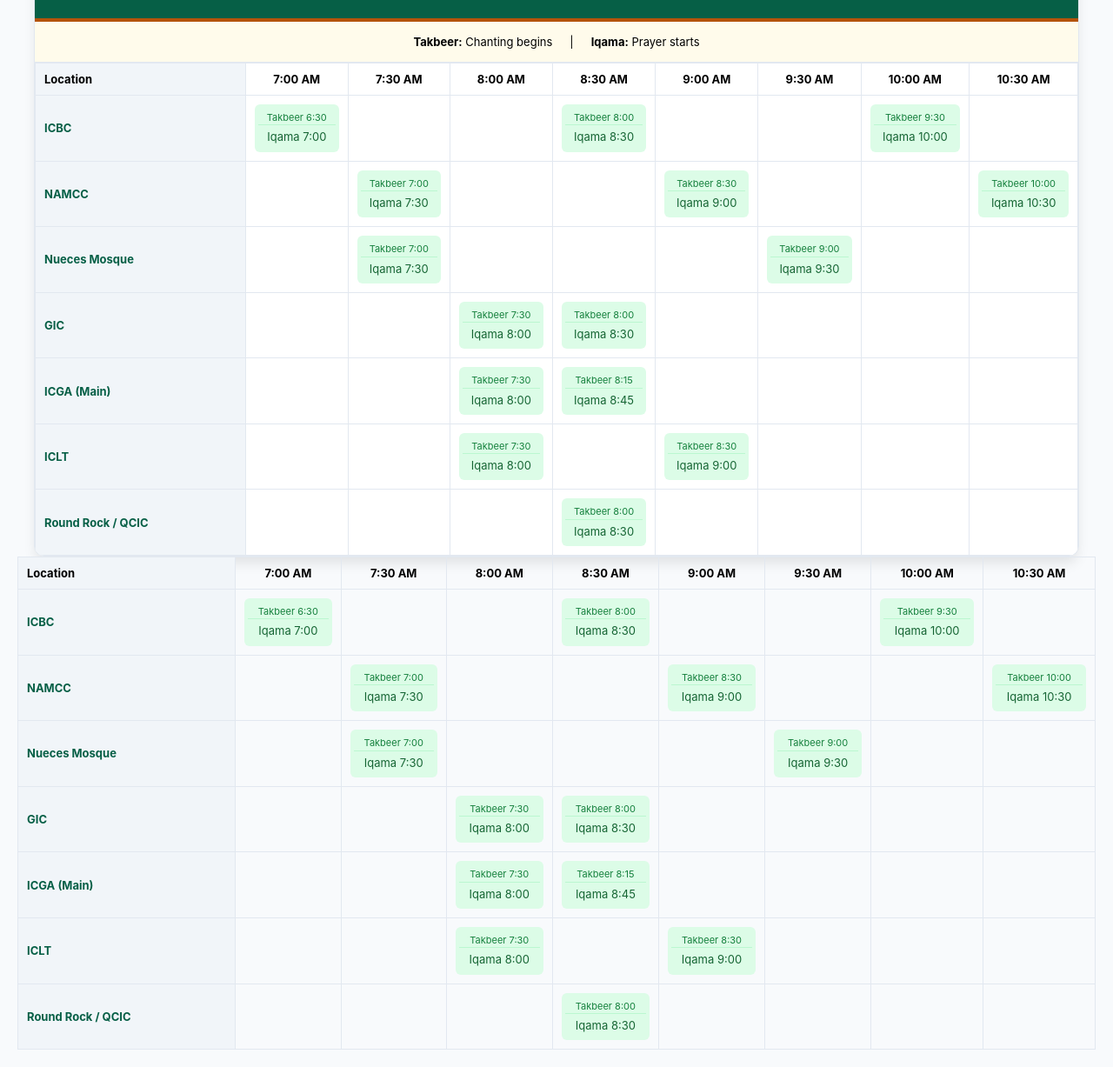
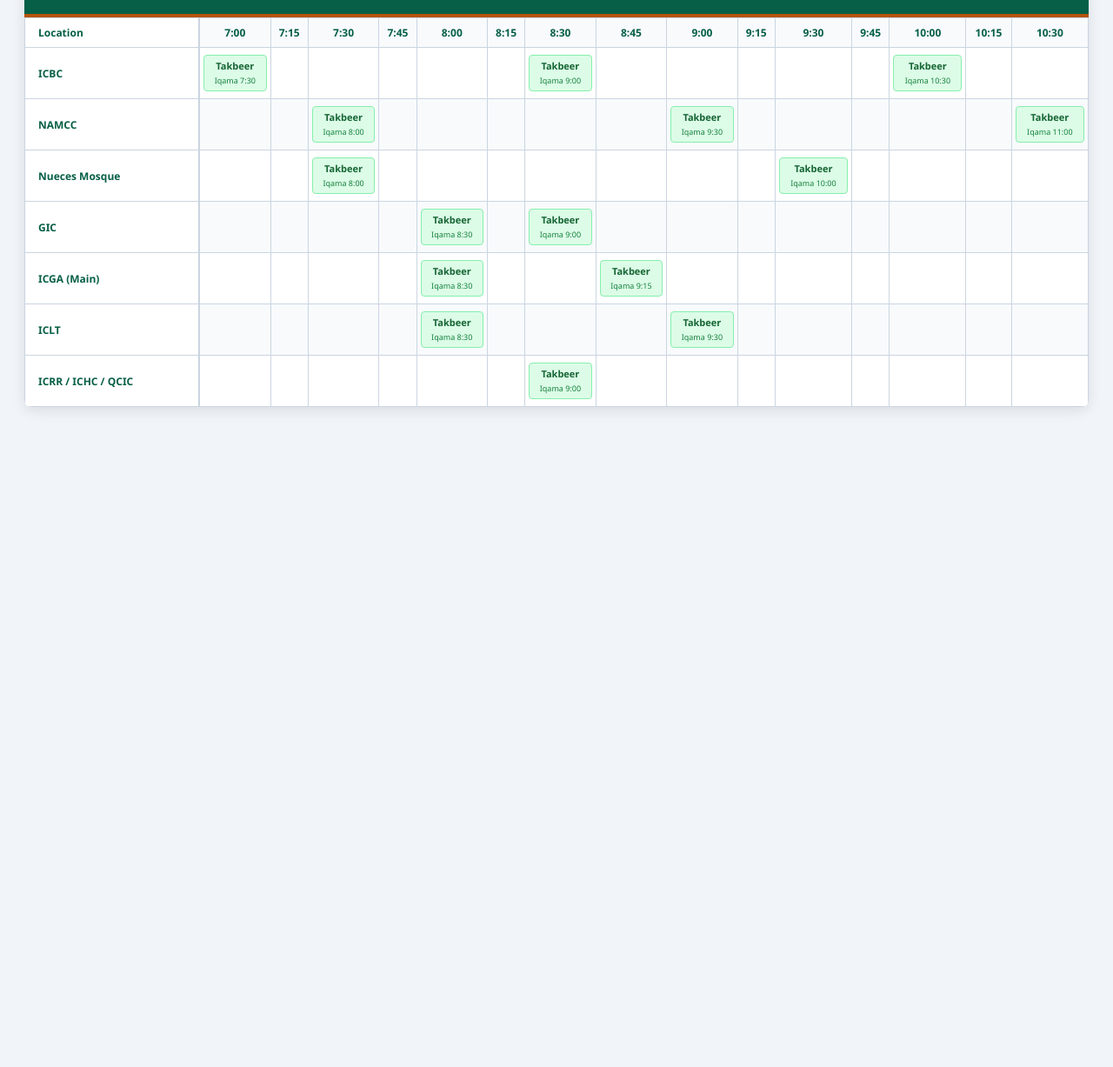
Before and after one commit to darkchocolateapps/math, a plain HTML site: page test.html in a window 1280 px wide. Shown: the part 112-1339 px from the top of the page at 87% size. After the commit the page ends 800 px from the top, so only its background shows below. Drawn offline with Linux system fonts and the light colour scheme.

Commit message:
Update test.html

```diff
--- a/test.html
+++ b/test.html
@@ -3,182 +3,84 @@
 <head>
     <meta charset="UTF-8">
     <meta name="viewport" content="width=device-width, initial-scale=1.0">
-    <title>2026 Eid Schedule - Takbeer & Prayer</title>
+    <title>2026 Eid Prayer Planning - 15min Grid</title>
     <style>
-        :root { --primary: #065f46; --accent: #b45309; --border: #e2e8f0; --bg: #f8fafc; }
-        body { font-family: 'Inter', system-ui, sans-serif; background: var(--bg); margin: 0; padding: 20px; }
-        .calendar-card { max-width: 1200px; margin: auto; background: white; border-radius: 12px; box-shadow: 0 10px 15px -3px rgba(0,0,0,0.1); overflow: hidden; border: 1px solid var(--border); }
-        .header { background: var(--primary); color: white; padding: 24px; text-align: center; border-bottom: 4px solid var(--accent); }
-        .legend { display: flex; justify-content: center; gap: 20px; padding: 15px; background: #fffbeb; font-size: 13px; border-bottom: 1px solid var(--border); }
-        .table-wrapper { overflow-x: auto; }
-        table { width: 100%; border-collapse: collapse; font-size: 13px; min-width: 1000px; }
-        th, td { border: 1px solid var(--border); padding: 10px; text-align: center; }
-        th:first-child, td:first-child { position: sticky; left: 0; background: #f1f5f9; z-index: 2; min-width: 180px; text-align: left; }
-        td:first-child a { color: var(--primary); text-decoration: none; font-weight: 700; }
-        .prayer-slot { background-color: #dcfce7; color: #166534; border-radius: 6px; padding: 8px 4px; line-height: 1.4; }
-        .prayer-slot small { color: #15803d; font-size: 11px; display: block; border-bottom: 1px solid #bbf7d0; margin-bottom: 4px; }
-        tr:hover td { background-color: #f0fdf4; }
+        :root { --primary: #065f46; --gold: #b45309; --border: #cbd5e1; }
+        body { font-family: 'Segoe UI', system-ui, sans-serif; background: #f1f5f9; padding: 20px; color: #334155; }
+        .container { max-width: 1300px; margin: auto; background: white; border-radius: 8px; box-shadow: 0 4px 15px rgba(0,0,0,0.1); overflow: hidden; }
+        .header { background: var(--primary); color: white; padding: 20px; text-align: center; border-bottom: 4px solid var(--gold); }
+        .table-wrap { overflow-x: auto; }
+        table { width: 100%; border-collapse: collapse; min-width: 1100px; font-size: 12px; }
+        th, td { border: 1px solid var(--border); padding: 8px 4px; text-align: center; }
+        th { background: #f8fafc; color: var(--primary); font-weight: 800; }
+        .masjid-col { position: sticky; left: 0; background: #fff; font-weight: bold; text-align: left; padding-left: 15px; width: 180px; z-index: 10; border-right: 2px solid var(--border); }
+        .masjid-col a { color: var(--primary); text-decoration: none; }
+
+        /* The Takbeer Slot Styling */
+        .slot { background: #dcfce7; border: 1px solid #86efac; border-radius: 4px; padding: 4px 2px; }
+        .slot b { color: #166534; display: block; font-size: 11px; }
+        .slot i { font-size: 9px; color: #15803d; font-style: normal; }
+
+        tr:nth-child(even) { background: #f8fafc; }
+        tr:hover { background: #f0fdf4; }
     </style>
 </head>
 <body>
 
-<div class="calendar-card">
+<div class="container">
     <div class="header">
-        <h1 style="margin:0">2026 Eid-ul-Fitr Unified Schedule</h1>
-        <p style="margin:5px 0 0; opacity: 0.9;">Austin Metro Area Islamic Centers</p>
+        <h1 style="margin:0; font-size: 24px;">2026 Eid-ul-Fitr Prayer Planning</h1>
+        <p style="margin:5px 0 0; opacity: 0.8;">Showing Takbeer Start Times (Prayer/Iqama follows 30 mins later)</p>
     </div>
 
-    <div class="legend">
-        <span><strong>Takbeer:</strong> Chanting begins</span>
-        <span>|</span>
-        <span><strong>Iqama:</strong> Prayer starts</span>
-    </div>
-
-    <div class="table-wrapper">
+    <div class="table-wrap">
         <table>
             <thead>
                 <tr>
-                    <th>Location</th>
-                    <th>7:00 AM</th>
-                    <th>7:30 AM</th>
-                    <th>8:00 AM</th>
-                    <th>8:30 AM</th>
-                    <th>9:00 AM</th>
-                    <th>9:30 AM</th>
-                    <th>10:00 AM</th>
-                    <th>10:30 AM</th>
+                    <th class="masjid-col">Location</th>
+                    <th>7:00</th><th>7:15</th><th>7:30</th><th>7:45</th>
+                    <th>8:00</th><th>8:15</th><th>8:30</th><th>8:45</th>
+                    <th>9:00</th><th>9:15</th><th>9:30</th><th>9:45</th>
+                    <th>10:00</th><th>10:15</th><th>10:30</th>
                 </tr>
             </thead>
             <tbody>
                 <tr>
-                    <td><a href="http://www.icbrushycreek.org" target="_blank">ICBC</a></td>
-                    <td><div class="prayer-slot"><small>Takbeer 6:30</small>Iqama 7:00</div></td>
-                    <td></td><td></td>
-                    <td><div class="prayer-slot"><small>Takbeer 8:00</small>Iqama 8:30</div></td>
-                    <td></td><td></td>
-                    <td><div class="prayer-slot"><small>Takbeer 9:30</small>Iqama 10:00</div></td>
-                    <td></td>
+                    <td class="masjid-col"><a href="http://icbrushycreek.org">ICBC</a></td>
+                    <td><div class="slot"><b>Takbeer</b><i>Iqama 7:30</i></div></td><td></td><td></td><td></td><td></td><td></td>
+                    <td><div class="slot"><b>Takbeer</b><i>Iqama 9:00</i></div></td><td></td><td></td><td></td><td></td><td></td>
+                    <td><div class="slot"><b>Takbeer</b><i>Iqama 10:30</i></div></td><td></td><td></td>
                 </tr>
                 <tr>
-                    <td><a href="http://www.namcc.org" target="_blank">NAMCC</a></td>
-                    <td></td>
-                    <td><div class="prayer-slot"><small>Takbeer 7:00</small>Iqama 7:30</div></td>
-                    <td></td><td></td>
-                    <td><div class="prayer-slot"><small>Takbeer 8:30</small>Iqama 9:00</div></td>
-                    <td></td><td></td>
-                    <td><div class="prayer-slot"><small>Takbeer 10:00</small>Iqama 10:30</div></td>
+                    <td class="masjid-col"><a href="http://namcc.org">NAMCC</a></td>
+                    <td></td><td></td><td><div class="slot"><b>Takbeer</b><i>Iqama 8:00</i></div></td><td></td><td></td><td></td>
+                    <td></td><td></td><td><div class="slot"><b>Takbeer</b><i>Iqama 9:30</i></div></td><td></td><td></td><td></td>
+                    <td></td><td></td><td><div class="slot"><b>Takbeer</b><i>Iqama 11:00</i></div></td>
                 </tr>
                 <tr>
-                    <td><a href="http://www.nuecesmosque.com" target="_blank">Nueces Mosque</a></td>
-                    <td></td>
-                    <td><div class="prayer-slot"><small>Takbeer 7:00</small>Iqama 7:30</div></td>
-                    <td></td><td></td><td></td>
-                    <td><div class="prayer-slot"><small>Takbeer 9:00</small>Iqama 9:30</div></td>
-                    <td></td><td></td>
+                    <td class="masjid-col"><a href="http://nuecesmosque.com">Nueces Mosque</a></td>
+                    <td></td><td></td><td><div class="slot"><b>Takbeer</b><i>Iqama 8:00</i></div></td><td></td><td></td><td></td><td></td><td></td><td></td><td></td>
+                    <td><div class="slot"><b>Takbeer</b><i>Iqama 10:00</i></div></td><td></td><td></td><td></td><td></td>
                 </tr>
                 <tr>
-                    <td><a href="#">GIC</a></td>
-                    <td></td><td></td>
-                    <td><div class="prayer-slot"><small>Takbeer 7:30</small>Iqama 8:00</div></td>
-                    <td><div class="prayer-slot"><small>Takbeer 8:00</small>Iqama 8:30</div></td>
-                    <td></td><td></td><td></td><td></td>
+                    <td class="masjid-col"><a href="#">GIC</a></td>
+                    <td></td><td></td><td></td><td></td><td><div class="slot"><b>Takbeer</b><i>Iqama 8:30</i></div></td><td></td>
+                    <td><div class="slot"><b>Takbeer</b><i>Iqama 9:00</i></div></td><td></td><td></td><td></td><td></td><td></td><td></td><td></td><td></td>
                 </tr>
                 <tr>
-                    <td><a href="http://www.austinmosque.org" target="_blank">ICGA (Main)</a></td>
-                    <td></td><td></td>
-                    <td><div class="prayer-slot"><small>Takbeer 7:30</small>Iqama 8:00</div></td>
-                    <td><div class="prayer-slot"><small>Takbeer 8:15</small>Iqama 8:45</div></td>
-                    <td></td><td></td><td></td><td></td>
+                    <td class="masjid-col"><a href="http://austinmosque.org">ICGA (Main)</a></td>
+                    <td></td><td></td><td></td><td></td><td><div class="slot"><b>Takbeer</b><i>Iqama 8:30</i></div></td><td></td><td></td>
+                    <td><div class="slot"><b>Takbeer</b><i>Iqama 9:15</i></div></td><td></td><td></td><td></td><td></td><td></td><td></td><td></td>
                 </tr>
                 <tr>
-                    <td><a href="http://www.iclaketravis.org" target="_blank">ICLT</a></td>
-                    <td></td><td></td>
-                    <td><div class="prayer-slot"><small>Takbeer 7:30</small>Iqama 8:00</div></td>
-                    <td></td>
-                    <td><div class="prayer-slot"><small>Takbeer 8:30</small>Iqama 9:00</div></td>
-                    <td></td><td></td><td></td>
+                    <td class="masjid-col"><a href="http://iclaketravis.org">ICLT</a></td>
+                    <td></td><td></td><td></td><td></td><td><div class="slot"><b>Takbeer</b><i>Iqama 8:30</i></div></td><td></td><td></td><td></td>
+                    <td><div class="slot"><b>Takbeer</b><i>Iqama 9:30</i></div></td><td></td><td></td><td></td><td></td><td></td><td></td>
                 </tr>
                 <tr>
-                    <td><a href="http://roundrockmasjid.org" target="_blank">Round Rock / QCIC</a></td>
-                    <td></td><td></td><td></td>
-                    <td><div class="prayer-slot"><small>Takbeer 8:00</small>Iqama 8:30</div></td>
-                    <td></td><td></td><td></td><td></td>
-                </tr>
-            </tbody>
-        </table>
-    </div>
-</div>
-
-</body>
-</html>    <div class="table-wrapper">
-        <table>
-            <thead>
-                <tr>
-                    <th>Location</th>
-                    <th>7:00 AM</th>
-                    <th>7:30 AM</th>
-                    <th>8:00 AM</th>
-                    <th>8:30 AM</th>
-                    <th>9:00 AM</th>
-                    <th>9:30 AM</th>
-                    <th>10:00 AM</th>
-                    <th>10:30 AM</th>
-                </tr>
-            </thead>
-            <tbody>
-                <tr>
-                    <td><a href="http://www.icbrushycreek.org" target="_blank">ICBC</a></td>
-                    <td><div class="prayer-slot"><small>Takbeer 6:30</small>Iqama 7:00</div></td>
-                    <td></td><td></td>
-                    <td><div class="prayer-slot"><small>Takbeer 8:00</small>Iqama 8:30</div></td>
-                    <td></td><td></td>
-                    <td><div class="prayer-slot"><small>Takbeer 9:30</small>Iqama 10:00</div></td>
-                    <td></td>
-                </tr>
-                <tr>
-                    <td><a href="http://www.namcc.org" target="_blank">NAMCC</a></td>
-                    <td></td>
-                    <td><div class="prayer-slot"><small>Takbeer 7:00</small>Iqama 7:30</div></td>
-                    <td></td><td></td>
-                    <td><div class="prayer-slot"><small>Takbeer 8:30</small>Iqama 9:00</div></td>
-                    <td></td><td></td>
-                    <td><div class="prayer-slot"><small>Takbeer 10:00</small>Iqama 10:30</div></td>
-                </tr>
-                <tr>
-                    <td><a href="http://www.nuecesmosque.com" target="_blank">Nueces Mosque</a></td>
-                    <td></td>
-                    <td><div class="prayer-slot"><small>Takbeer 7:00</small>Iqama 7:30</div></td>
-                    <td></td><td></td><td></td>
-                    <td><div class="prayer-slot"><small>Takbeer 9:00</small>Iqama 9:30</div></td>
-                    <td></td><td></td>
-                </tr>
-                <tr>
-                    <td><a href="#">GIC</a></td>
-                    <td></td><td></td>
-                    <td><div class="prayer-slot"><small>Takbeer 7:30</small>Iqama 8:00</div></td>
-                    <td><div class="prayer-slot"><small>Takbeer 8:00</small>Iqama 8:30</div></td>
-                    <td></td><td></td><td></td><td></td>
-                </tr>
-                <tr>
-                    <td><a href="http://www.austinmosque.org" target="_blank">ICGA (Main)</a></td>
-                    <td></td><td></td>
-                    <td><div class="prayer-slot"><small>Takbeer 7:30</small>Iqama 8:00</div></td>
-                    <td><div class="prayer-slot"><small>Takbeer 8:15</small>Iqama 8:45</div></td>
-                    <td></td><td></td><td></td><td></td>
-                </tr>
-                <tr>
-                    <td><a href="http://www.iclaketravis.org" target="_blank">ICLT</a></td>
-                    <td></td><td></td>
-                    <td><div class="prayer-slot"><small>Takbeer 7:30</small>Iqama 8:00</div></td>
-                    <td></td>
-                    <td><div class="prayer-slot"><small>Takbeer 8:30</small>Iqama 9:00</div></td>
-                    <td></td><td></td><td></td>
-                </tr>
-                <tr>
-                    <td><a href="http://roundrockmasjid.org" target="_blank">Round Rock / QCIC</a></td>
-                    <td></td><td></td><td></td>
-                    <td><div class="prayer-slot"><small>Takbeer 8:00</small>Iqama 8:30</div></td>
-                    <td></td><td></td><td></td><td></td>
+                    <td class="masjid-col"><a href="http://roundrockmasjid.org">ICRR / ICHC / QCIC</a></td>
+                    <td></td><td></td><td></td><td></td><td></td><td></td>
+                    <td><div class="slot"><b>Takbeer</b><i>Iqama 9:00</i></div></td><td></td><td></td><td></td><td></td><td></td><td></td><td></td><td></td>
                 </tr>
             </tbody>
         </table>
```
